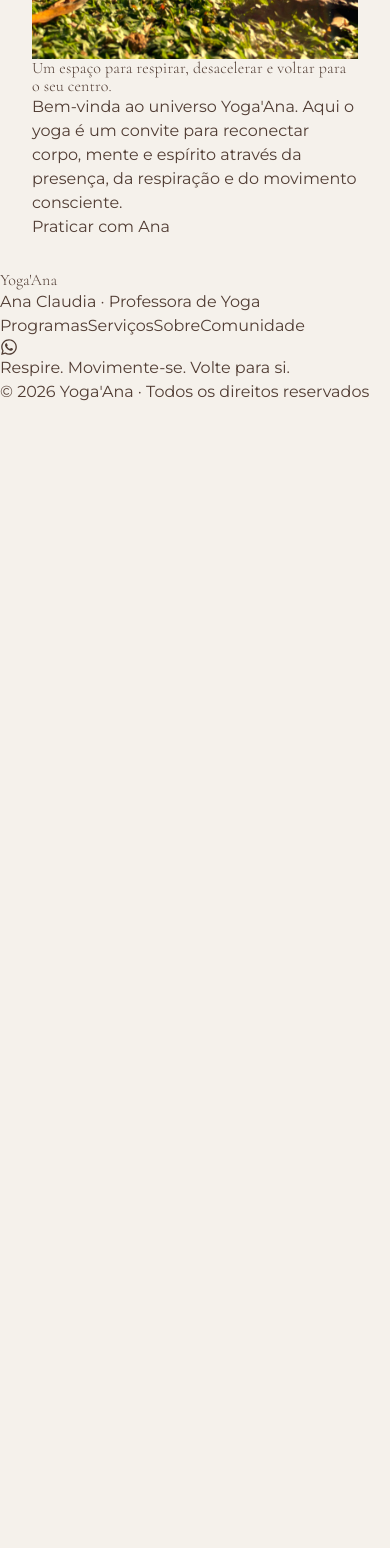
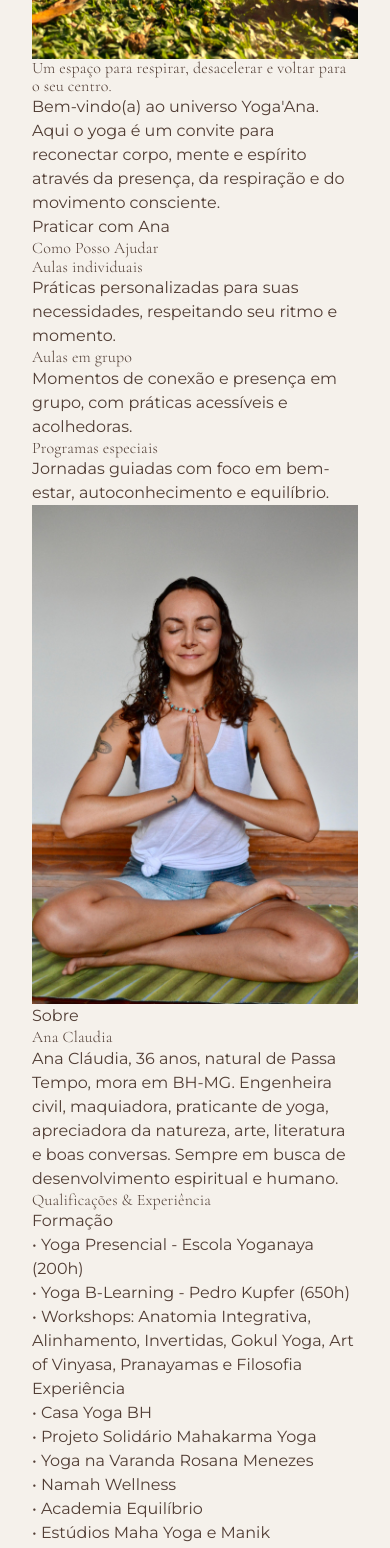
Before and after one commit to TayrineSoares/yogana-portfolio, a React (Vite) app: page / in a window 390 px wide. Shown: the part 432-1980 px from the top of the page. Before the commit the page ends 844 px from the top, so only its background shows below. Built offline with nearby package versions, Linux system fonts and the light colour scheme.

Commit message:
Add about page

```diff
--- a/index.html
+++ b/index.html
@@ -2,7 +2,6 @@
 <html lang="en">
   <head>
     <meta charset="UTF-8" />
-    <link rel="icon" type="image/svg+xml" href="/favicon.svg" />
     <meta name="viewport" content="width=device-width, initial-scale=1.0" />
     <title>Yoga'Ana</title>
   </head>
--- a/src/App.tsx
+++ b/src/App.tsx
@@ -1,6 +1,9 @@
 import Header from './components/Header';
 import Footer from './components/Footer';
 import Hero from './components/Hero';
+import Services from './components/Services';
+
+import About from './components/About';
 
 
 
@@ -17,10 +20,13 @@ function App() {
     <main className="flex-grow ">
        {/* pages will go here */}
        <Hero />
+       <Services />
+       <About />
 
     </main>
 
       <Footer/>
+
 
     </div>
   );
--- /dev/null
+++ b/src/components/About.tsx
@@ -0,0 +1,166 @@
+import anaPortrait from "../assets/ana-portrait.jpeg";
+
+const About = () => {
+  return (
+    <section
+      id="sobre"
+      className="
+        px-4 sm:px-6
+        py-20 sm:py-24
+        bg-[var(--color-bg)]
+      "
+    >
+      <div className="max-w-3xl mx-auto">
+
+        <div className="
+          flex flex-col md:flex-row
+          items-center md:items-start
+          gap-12 md:gap-16
+        ">
+
+          {/* Image */}
+          <div className="
+            w-full max-w-xs md:w-5/12
+            flex-shrink-0
+          ">
+            <div
+              className="w-full overflow-hidden blob-clip aspect-[4/5]"
+              style={{ boxShadow: "var(--shadow-hero)" }}
+            >
+              <img
+                src={anaPortrait}
+                alt="Ana Claudia, professora de yoga"
+                className="w-full h-full object-cover object-top brightness-90 contrast-90"
+              />
+            </div>
+          </div>
+
+          {/* Content */}
+          <div className="flex-1 text-center md:text-left">
+
+            {/* Label */}
+            <p className="
+            text-[0.8rem]
+            tracking-[0.3em]
+            uppercase
+            font-medium
+            mb-6
+            text-[var(--color-accent)]
+          ">
+              Sobre
+            </p>
+
+            {/* Name */}
+            <h2 className="
+              font-[var(--font-display)]
+              text-3xl sm:text-4xl md:text-5xl
+              font-light
+              text-[var(--color-primary)]
+              mb-2
+            ">
+              Ana Claudia
+            </h2>
+
+            {/* Divider */}
+            <div className="
+              w-10 h-px
+              bg-[var(--color-accent)]
+              opacity-40
+              mx-auto md:mx-0
+              mb-6
+            " />
+
+            {/* Bio */}
+            <p className="
+              text-sm
+              leading-relaxed
+              opacity-70
+              mb-8
+            ">
+              Ana Cláudia, 36 anos, natural de Passa Tempo, mora em BH-MG. Engenheira civil, maquiadora, praticante de yoga, apreciadora da
+              natureza, arte, literatura e boas conversas. Sempre em busca de
+              desenvolvimento espiritual e humano.
+            </p>
+
+            {/* Qualifications + Experience */}
+            <div className="mt-6">
+
+              <h3 className="
+                font-[var(--font-display)]
+                text-lg
+                tracking-[0.05em]
+                uppercase
+                opacity-80
+                mb-4
+              ">
+                Qualificações & Experiência
+              </h3>
+
+              <div className="space-y-6">
+
+                {/* Formação */}
+                <div>
+                  <p className="
+                    text-xs
+                    uppercase
+                    tracking-[0.15em]
+                    opacity-60
+                    mb-2
+                  ">
+                    Formação
+                  </p>
+
+                  <ul className="
+                    text-sm
+                    font-light
+                    leading-relaxed
+                    space-y-1
+                  ">
+                    <li>• Yoga Presencial - Escola Yoganaya (200h)</li>
+                    <li>• Yoga B-Learning - Pedro Kupfer (650h)</li>
+                    <li>
+                      • Workshops: Anatomia Integrativa, Alinhamento,
+                      Invertidas, Gokul Yoga, Art of Vinyasa, Pranayamas e Filosofia
+                    </li>
+                  </ul>
+                </div>
+
+                {/* Experiência */}
+                <div>
+                  <p className="
+                    text-xs
+                    uppercase
+                    tracking-[0.15em]
+                    opacity-60
+                    mb-2
+                  ">
+                    Experiência
+                  </p>
+
+                  <ul className="
+                    text-sm
+                    font-light
+                    leading-relaxed
+                    space-y-1
+                  ">
+                    <li>• Casa Yoga BH</li>
+                    <li>• Projeto Solidário Mahakarma Yoga</li>
+                    <li>• Yoga na Varanda Rosana Menezes</li>
+                    <li>• Namah Wellness</li>
+                    <li>• Academia Equilíbrio</li>
+                    <li>• Estúdios Maha Yoga e Manik</li>
+                    <li>• Aulas particulares</li>
+                  </ul>
+                </div>
+
+              </div>
+            </div>
+
+          </div>
+        </div>
+      </div>
+    </section>
+  );
+};
+
+export default About;
--- a/src/components/Hero.tsx
+++ b/src/components/Hero.tsx
@@ -71,7 +71,7 @@ const Hero = () => {
             opacity-70
           "
         >
-          Bem-vinda ao universo Yoga'Ana. Aqui o yoga é um convite para
+          Bem-vindo(a) ao universo Yoga'Ana. Aqui o yoga é um convite para
           reconectar corpo, mente e espírito através da presença, da respiração
           e do movimento consciente.
         </p>
--- a/src/components/Services.tsx
+++ b/src/components/Services.tsx
@@ -1,11 +1,78 @@
-import React from "react";
+const services = [
+  {
+    title: "Aulas individuais",
+    description:
+      "Práticas personalizadas para suas necessidades, respeitando seu ritmo e momento.",
+  },
+  {
+    title: "Aulas em grupo",
+    description:
+      "Momentos de conexão e presença em grupo, com práticas acessíveis e acolhedoras.",
+  },
+  {
+    title: "Programas especiais",
+    description:
+      "Jornadas guiadas com foco em bem-estar, autoconhecimento e equilíbrio.",
+  },
+];
 
 const Services = () => {
   return (
-    <div>
+    <section
+      id="servicos"
+      className="
+        px-4 sm:px-6
+        py-16 sm:py-20
+      "
+    >
+      <div className="max-w-xl mx-auto text-center">
 
-    </div>
-  )
+        {/* Title */}
+        <h2
+          className="
+            font-[var(--font-display)]
+            text-2xl sm:text-3xl
+            font-light
+            text-[var(--color-primary)]
+            mb-6
+          "
+        >
+          Como Posso Ajudar
+        </h2>
+
+        {/* Cards */}
+        <div className="flex flex-col gap-10">
+          {services.map((service) => (
+            <div key={service.title}>
+
+              <h3
+                className="
+                  font-[var(--font-display)]
+                  text-lg
+                  font-light
+                  mb-2
+                "
+              >
+                {service.title}
+              </h3>
+
+              <p
+                className="
+                  text-sm
+                  leading-relaxed
+                  opacity-70
+                "
+              >
+                {service.description}
+              </p>
+
+            </div>
+          ))}
+        </div>
+
+      </div>
+    </section>
+  );
 };
 
 export default Services;
```
Also changed, not shown: src/assets/ana-portrait.jpeg (added), src/assets/ana-quali.jpeg (added).
